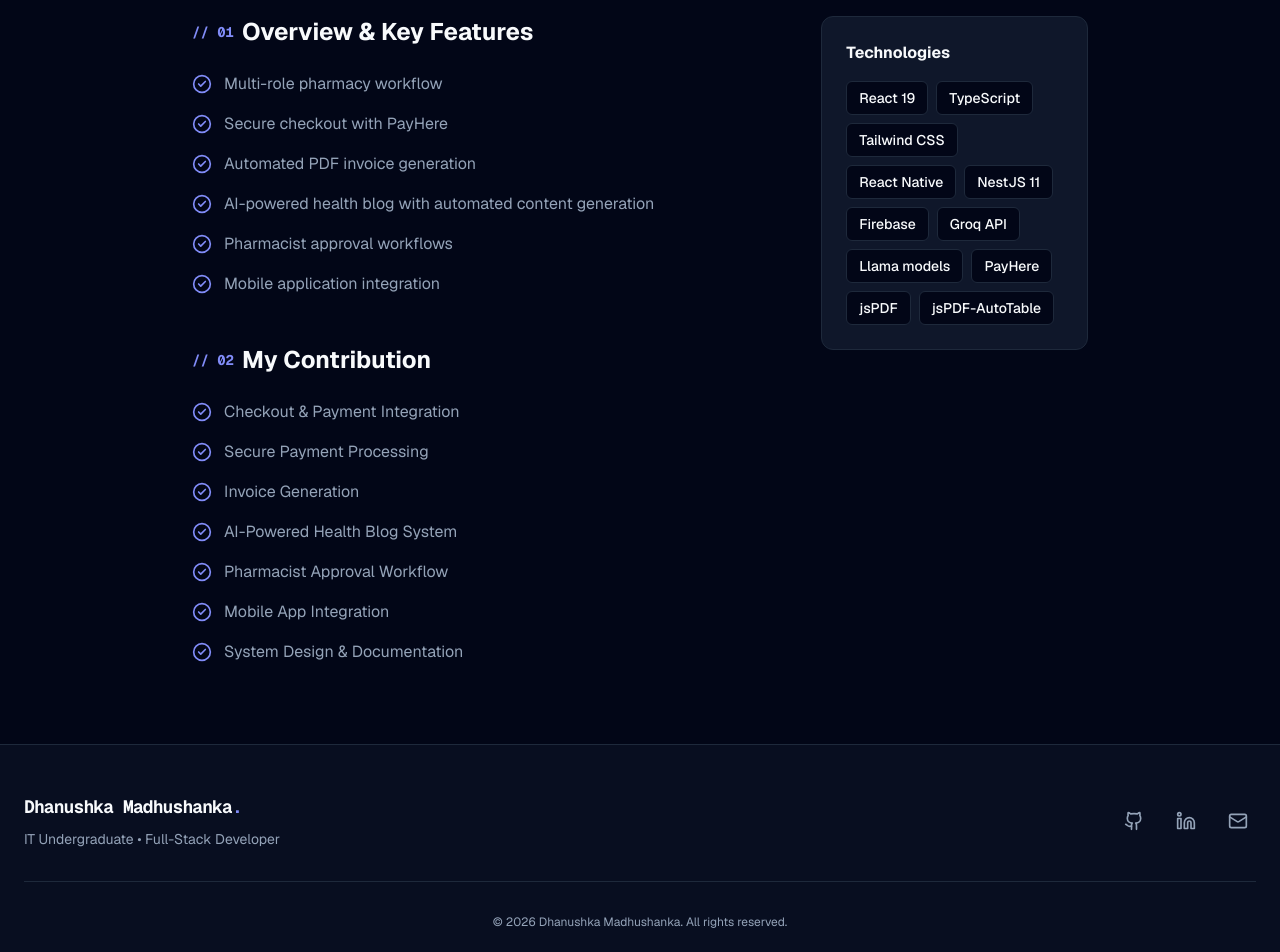
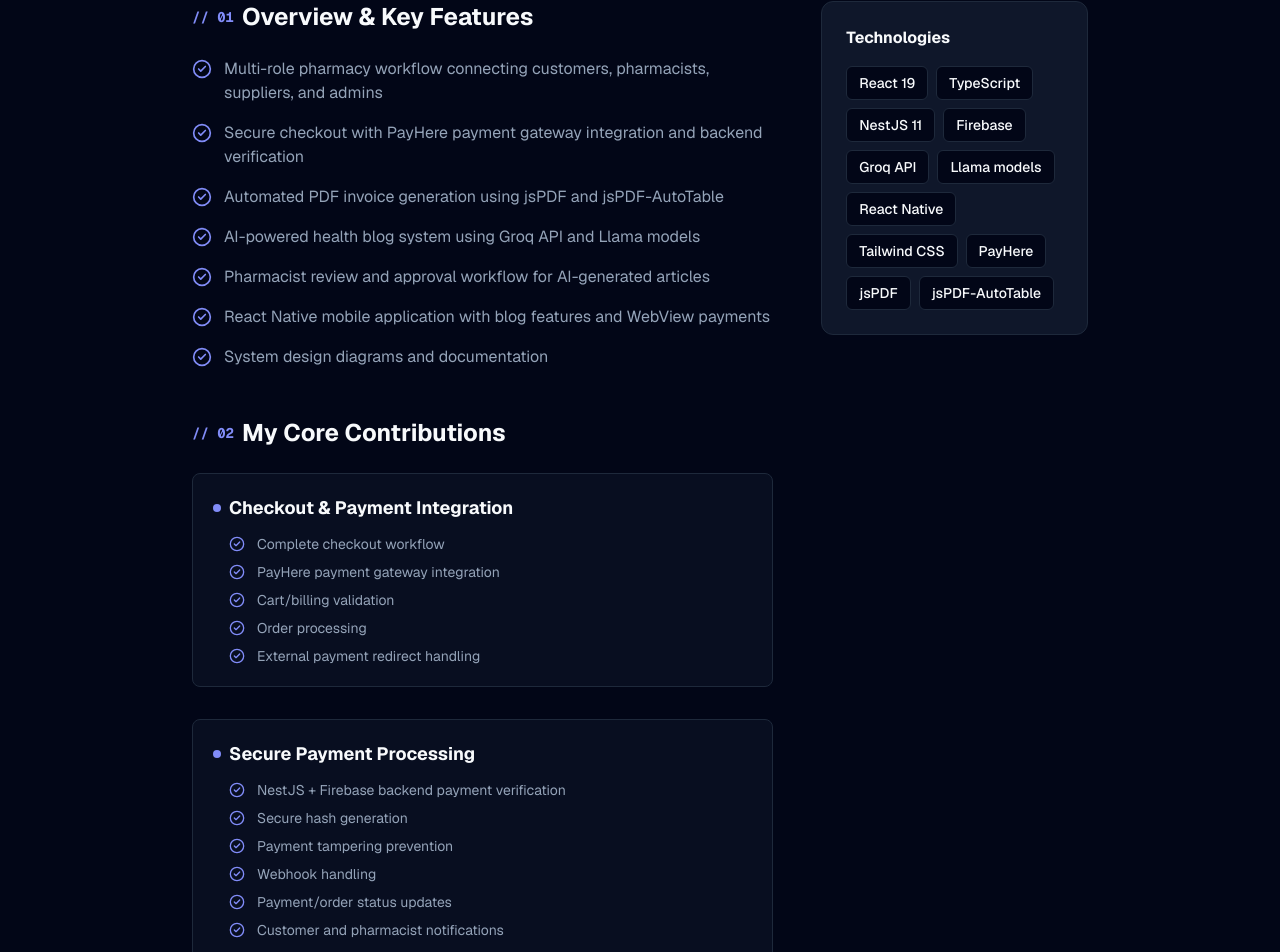
Before and after one commit to Dhanushkamg/my-portfolio, a Next.js app: page /projects/medicarex in a window 1280 px wide. Shown: the part 1043-1995 px from the top of the page. Built offline with nearby package versions, Linux system fonts and the light colour scheme.

Commit message:
Fix portfolio navigation and contact links

```diff
--- a/src/app/globals.css
+++ b/src/app/globals.css
@@ -37,6 +37,9 @@
 
 /* Base styles */
 @layer base {
+  html {
+    scroll-behavior: smooth;
+  }
   body {
     background-color: var(--background);
     color: var(--foreground);
--- a/src/app/projects/[slug]/page.tsx
+++ b/src/app/projects/[slug]/page.tsx
@@ -13,8 +13,9 @@ export function generateStaticParams() {
   }));
 }
 
-export function generateMetadata({ params }: { params: { slug: string } }) {
-  const project = projects.find((p) => p.slug === params.slug);
+export async function generateMetadata({ params }: { params: Promise<{ slug: string }> }) {
+  const { slug } = await params;
+  const project = projects.find((p) => p.slug === slug);
   if (!project) return { title: "Not Found" };
   return {
     title: `${project.title} | Projects`,
@@ -22,8 +23,9 @@ export function generateMetadata({ params }: { params: { slug: string } }) {
   };
 }
 
-export default function ProjectDetail({ params }: { params: { slug: string } }) {
-  const project = projects.find((p) => p.slug === params.slug);
+export default async function ProjectDetail({ params }: { params: Promise<{ slug: string }> }) {
+  const { slug } = await params;
+  const project = projects.find((p) => p.slug === slug);
 
   if (!project) {
     notFound();
@@ -37,7 +39,7 @@ export default function ProjectDetail({ params }: { params: { slug: string } })
           <div className="max-w-4xl mx-auto">
             {/* Header */}
             <div className="mb-12">
-              <Link href="/projects" className="inline-flex items-center gap-2 text-sm font-medium text-muted hover:text-foreground transition-colors mb-8">
+              <Link href="/#projects" className="inline-flex items-center gap-2 text-sm font-medium text-muted hover:text-foreground transition-colors mb-8">
                 <ArrowLeft className="w-4 h-4" />
                 Back to Projects
               </Link>
@@ -75,7 +77,7 @@ export default function ProjectDetail({ params }: { params: { slug: string } })
                     className="inline-flex items-center gap-2 bg-foreground text-background hover:bg-foreground/90 px-5 py-2.5 rounded-md font-medium text-sm transition-colors"
                   >
                     <ExternalLink className="w-4 h-4" />
-                    Live Demo
+                    Live Website
                   </a>
                 ) : null}
               </div>
@@ -121,7 +123,32 @@ export default function ProjectDetail({ params }: { params: { slug: string } })
                   </div>
                 </section>
 
-                {project.contributions && project.contributions.length > 0 && (
+                {project.detailedContributions && project.detailedContributions.length > 0 ? (
+                  <section>
+                    <h2 className="text-2xl font-bold mb-6 flex items-center gap-2">
+                      <span className="text-accent font-mono text-sm">{"//"} 02</span>
+                      My Core Contributions
+                    </h2>
+                    <div className="space-y-8">
+                      {project.detailedContributions.map((contrib, idx) => (
+                        <div key={idx} className="bg-surface/50 border border-border rounded-lg p-5">
+                          <h3 className="text-lg font-bold text-foreground mb-3 flex items-center gap-2">
+                            <span className="w-2 h-2 rounded-full bg-accent" />
+                            {contrib.category}
+                          </h3>
+                          <ul className="space-y-2 ml-4">
+                            {contrib.items.map((item, itemIdx) => (
+                              <li key={itemIdx} className="flex gap-3 text-muted text-sm">
+                                <CheckCircle2 className="w-4 h-4 text-accent shrink-0 mt-0.5" />
+                                <span>{item}</span>
+                              </li>
+                            ))}
+                          </ul>
+                        </div>
+                      ))}
+                    </div>
+                  </section>
+                ) : project.contributions && project.contributions.length > 0 ? (
                   <section>
                     <h2 className="text-2xl font-bold mb-6 flex items-center gap-2">
                       <span className="text-accent font-mono text-sm">{"//"} 02</span>
@@ -136,7 +163,7 @@ export default function ProjectDetail({ params }: { params: { slug: string } })
                       ))}
                     </div>
                   </section>
-                )}
+                ) : null}
 
               </div>
 
--- a/src/components/layout/Navbar.tsx
+++ b/src/components/layout/Navbar.tsx
@@ -54,7 +54,7 @@ export function Navbar() {
         {/* Desktop Nav */}
         <nav className="hidden md:flex items-center gap-6">
           {navLinks.map((link) => {
-            const linkHref = isHome ? link.href : `/${link.href}`;
+            const linkHref = isHome ? link.href.replace(/^\//, "") : link.href;
             return (
               <Link
                 key={link.name}
@@ -66,14 +66,15 @@ export function Navbar() {
             )
           })}
           <div className="h-4 w-px bg-border mx-2" />
-          <Link
+          <a
             href={personal.resumeUrl}
+            download="Dhanushka-Madhushanka-CV.pdf"
             target="_blank"
             rel="noopener noreferrer"
             className="text-sm font-medium text-accent hover:text-accent-hover transition-colors"
           >
             Resume
-          </Link>
+          </a>
           <ThemeToggle />
         </nav>
 
@@ -101,7 +102,7 @@ export function Navbar() {
           >
             <nav className="flex flex-col py-4 px-4 gap-4">
               {navLinks.map((link) => {
-                const linkHref = isHome ? link.href : `/${link.href}`;
+                const linkHref = isHome ? link.href.replace(/^\//, "") : link.href;
                 return (
                   <Link
                     key={link.name}
@@ -114,15 +115,16 @@ export function Navbar() {
                 )
               })}
               <div className="h-px w-full bg-border my-2" />
-              <Link
+              <a
                 href={personal.resumeUrl}
+                download="Dhanushka-Madhushanka-CV.pdf"
                 target="_blank"
                 rel="noopener noreferrer"
                 onClick={() => setIsOpen(false)}
                 className="text-sm font-medium text-accent hover:text-accent-hover transition-colors"
               >
                 Download Resume
-              </Link>
+              </a>
             </nav>
           </motion.div>
         )}
--- a/src/data/projects.ts
+++ b/src/data/projects.ts
@@ -1,3 +1,8 @@
+export interface DetailedContribution {
+  category: string;
+  items: string[];
+}
+
 export interface Project {
   slug: string;
   title: string;
@@ -7,6 +12,7 @@ export interface Project {
   technologies: string[];
   features: string[];
   contributions?: string[];
+  detailedContributions?: DetailedContribution[];
   github: string | null;
   liveDemo: string | null;
   image: string; // Placeholder for visual preview
@@ -32,34 +38,103 @@ export const projects: Project[] = [
     ],
     github: "https://github.com/Dhanushkamg/technest-frontend",
     liveDemo: null,
-    image: "technest.webp" // We'll handle this in the UI components
+    image: "technest.webp"
   },
   {
     slug: "medicarex",
-    title: "Pharmacy Supply Chain Management System",
+    title: "MediCareX",
     type: "Group Project",
-    shortDescription: "A full-stack platform connecting customers, pharmacists, suppliers, and admins, featuring AI content generation.",
-    description: "A full-stack pharmacy supply chain platform connecting customers, pharmacists, suppliers, and administrators.",
+    shortDescription: "AI-powered pharmacy and healthcare supply chain management platform.",
+    description: "AI-powered pharmacy and healthcare supply chain management platform connecting customers, pharmacists, suppliers, and administrators with secure payment processing, automated invoicing, AI blog generation, and mobile app integration.",
     technologies: [
-      "React 19", "TypeScript", "Tailwind CSS", "React Native", "NestJS 11",
-      "Firebase", "Groq API", "Llama models", "PayHere", "jsPDF", "jsPDF-AutoTable"
+      "React 19", "TypeScript", "NestJS 11", "Firebase", "Groq API",
+      "Llama models", "React Native", "Tailwind CSS", "PayHere", "jsPDF", "jsPDF-AutoTable"
     ],
     features: [
-      "Multi-role pharmacy workflow",
-      "Secure checkout with PayHere",
-      "Automated PDF invoice generation",
-      "AI-powered health blog with automated content generation",
-      "Pharmacist approval workflows",
-      "Mobile application integration"
+      "Multi-role pharmacy workflow connecting customers, pharmacists, suppliers, and admins",
+      "Secure checkout with PayHere payment gateway integration and backend verification",
+      "Automated PDF invoice generation using jsPDF and jsPDF-AutoTable",
+      "AI-powered health blog system using Groq API and Llama models",
+      "Pharmacist review and approval workflow for AI-generated articles",
+      "React Native mobile application with blog features and WebView payments",
+      "System design diagrams and documentation"
     ],
-    contributions: [
-      "Checkout & Payment Integration",
-      "Secure Payment Processing",
-      "Invoice Generation",
-      "AI-Powered Health Blog System",
-      "Pharmacist Approval Workflow",
-      "Mobile App Integration",
-      "System Design & Documentation"
+    detailedContributions: [
+      {
+        category: "Checkout & Payment Integration",
+        items: [
+          "Complete checkout workflow",
+          "PayHere payment gateway integration",
+          "Cart/billing validation",
+          "Order processing",
+          "External payment redirect handling"
+        ]
+      },
+      {
+        category: "Secure Payment Processing",
+        items: [
+          "NestJS + Firebase backend payment verification",
+          "Secure hash generation",
+          "Payment tampering prevention",
+          "Webhook handling",
+          "Payment/order status updates",
+          "Customer and pharmacist notifications"
+        ]
+      },
+      {
+        category: "Invoice Generation",
+        items: [
+          "jsPDF",
+          "jsPDF-AutoTable",
+          "Automated PDF invoices",
+          "Order details",
+          "Items",
+          "Dates",
+          "Transaction information"
+        ]
+      },
+      {
+        category: "AI-Powered Health Blog System",
+        items: [
+          "AI-generated health articles",
+          "Scheduled content generation",
+          "Groq API",
+          "Llama models",
+          "Automatic topic selection",
+          "AI-generated article images"
+        ]
+      },
+      {
+        category: "Pharmacist Approval Workflow",
+        items: [
+          "Pharmacist review of AI-generated health articles",
+          "Approve / reject workflow",
+          "Regeneration after rejection",
+          "Human-in-the-loop approach"
+        ]
+      },
+      {
+        category: "Mobile App Integration",
+        items: [
+          "Health blog integration",
+          "Likes",
+          "Comments",
+          "Sharing",
+          "Medical disclaimers",
+          "PayHere WebView payment integration",
+          "Payment tracking",
+          "Automatic order updates"
+        ]
+      },
+      {
+        category: "System Design & Documentation",
+        items: [
+          "Payment sequence diagrams",
+          "AI blog generation sequence diagrams",
+          "Supporting documentation",
+          "Admin interfaces for blog approval/monitoring"
+        ]
+      }
     ],
     github: "https://github.com/SoftwareProjectInnovateX",
     liveDemo: "https://innovatexuom.vercel.app/",
```
Also changed, not shown: src/components/hero/Hero.tsx (+9 -8 lines).
